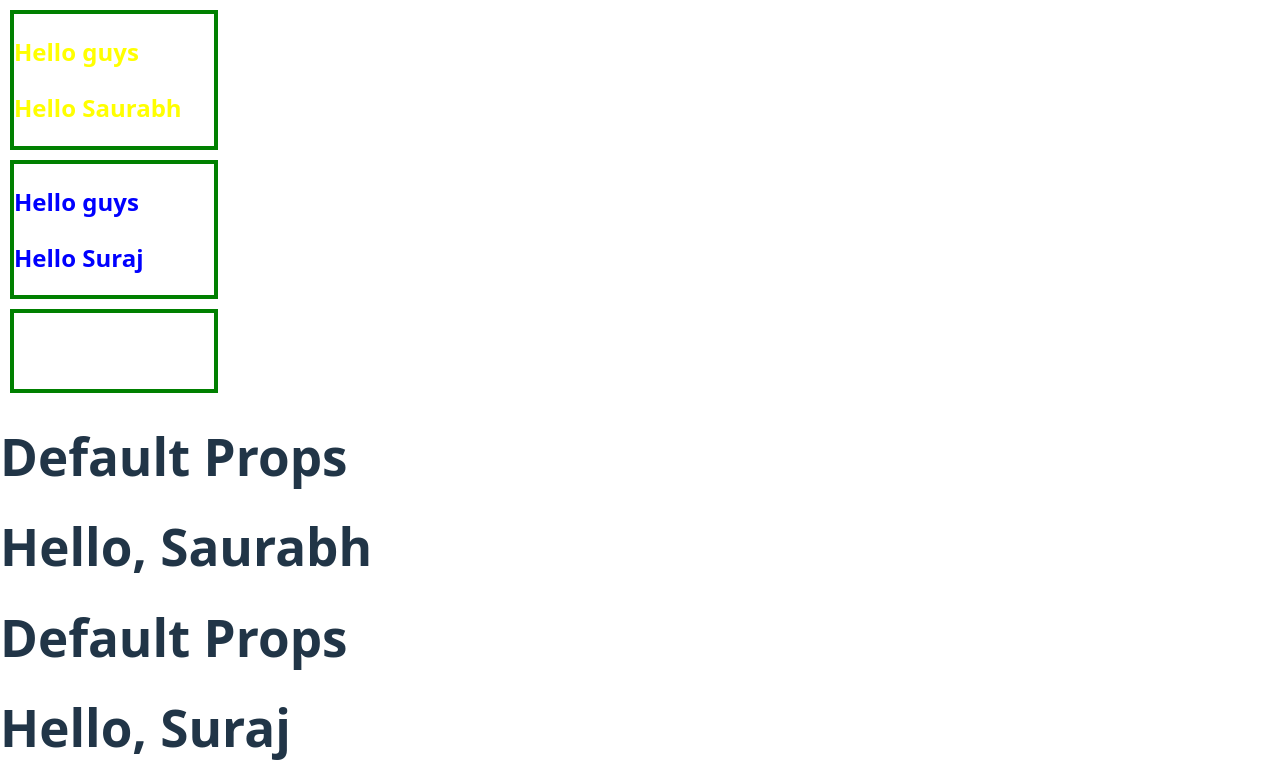
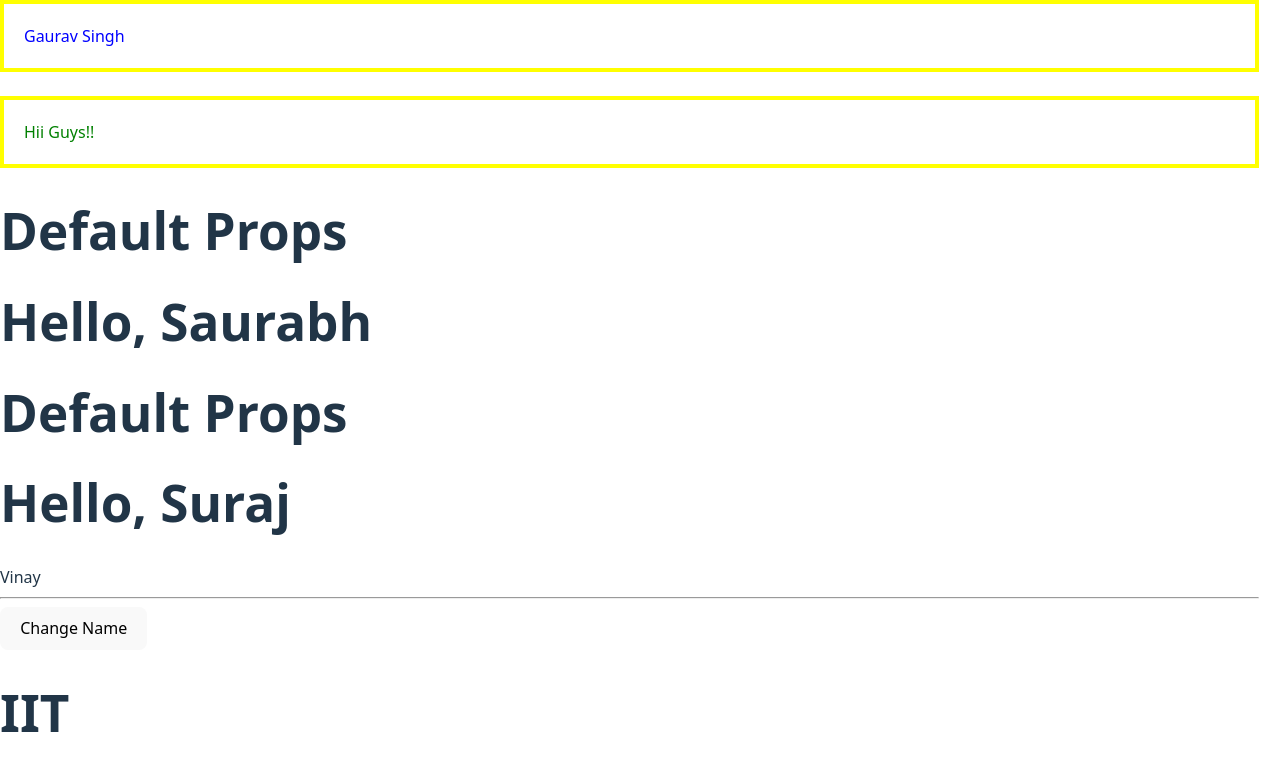
Before and after one commit to saurabhsinngh/React-Basic-Practice, a React (Vite) app: page / in a window 1280 px wide. Shown: the top 784 px of the page. Built offline with nearby package versions, Linux system fonts and the light colour scheme.

Commit message:
Implement the children props

```diff
--- a/src/App.jsx
+++ b/src/App.jsx
@@ -36,8 +36,8 @@ function App() {
 
   return (
   <>
-    <Wrapper color = "yellow"> <h2>Hello Saurabh</h2></ Wrapper>
-    <Wrapper color = "blue"> <h2>Hello Suraj</h2></ Wrapper>
+    <Wrapper colour = "blue">Gaurav Singh </Wrapper>
+    <br />
     <Wrapper />
 
     <DefaultProps name = "Saurabh"/>
--- a/src/Wrapper.jsx
+++ b/src/Wrapper.jsx
@@ -1,10 +1,11 @@
-function Wrapper({children, color = "white"}) {
+function Wrapper({colour = "green", children}) {
   return (
-    <div style={{ color: color, border:"4px solid green", width: "200px", margin: "10px", }}>
-    <h2>Hello guys</h2>
-      {children}
-    </div>
-  );
+    <>
+      <div style={{color : colour, border: "4px solid yellow", padding: "20px"}}>
+      {children ? children: <div>Hii Guys!!</div>}</div>
+    </>
+  )
+
 }
 
 export default Wrapper;
```
